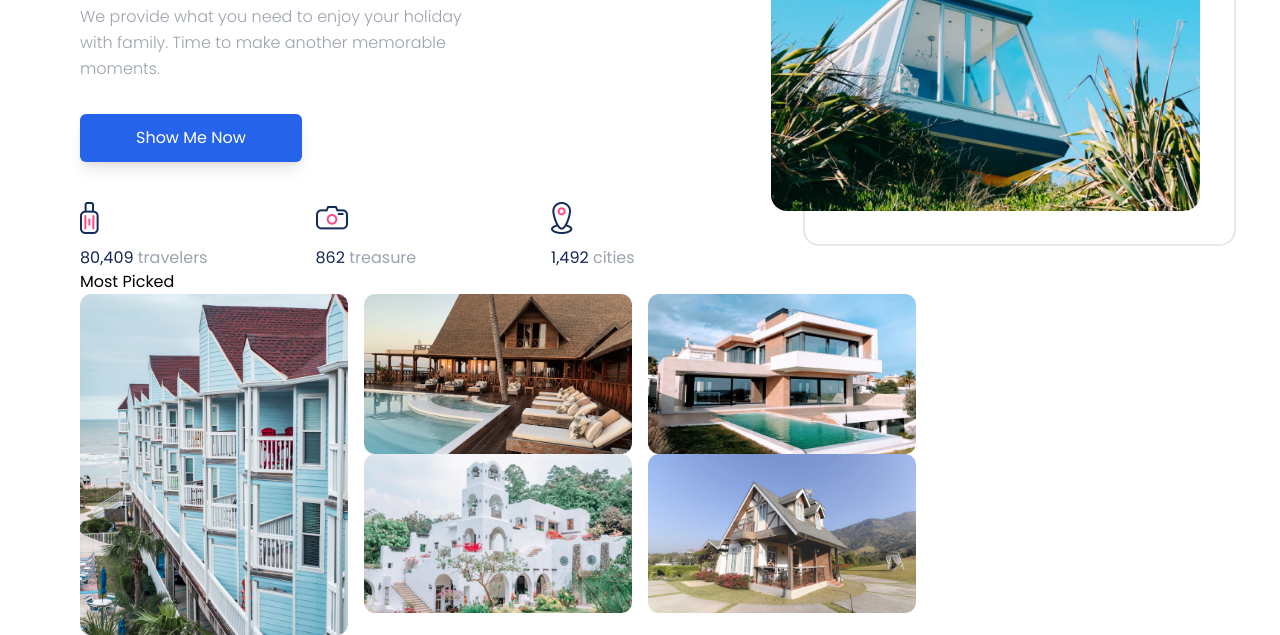
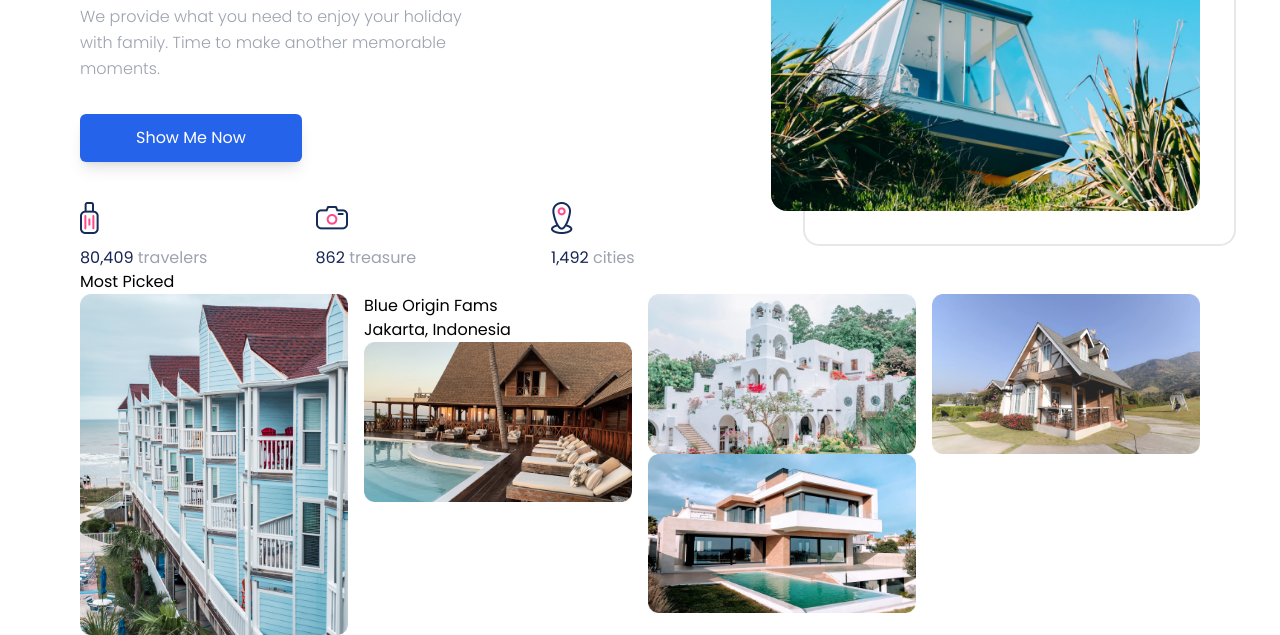
Before and after one commit to agustina12/staycation-productions, a website: page public/index.html in a window 1280 px wide. Shown: the part 265-900 px from the top of the page. Drawn offline with nearby package versions, Linux system fonts and the light colour scheme.

Commit message:
add new modification

```diff
--- a/public/index.html
+++ b/public/index.html
@@ -98,6 +98,10 @@
         <div class="columns-3xs">
           <div class="left">
             <img src="/src/img/Blue-Origin-Fams.png" alt="" />
+            <div class="card">
+              <p>Blue Origin Fams</p>
+              <p>Jakarta, Indonesia</p>
+            </div>
           </div>
           <div class="center">
             <img src="/src/img/Ocean-Land.png" alt="" />
```
